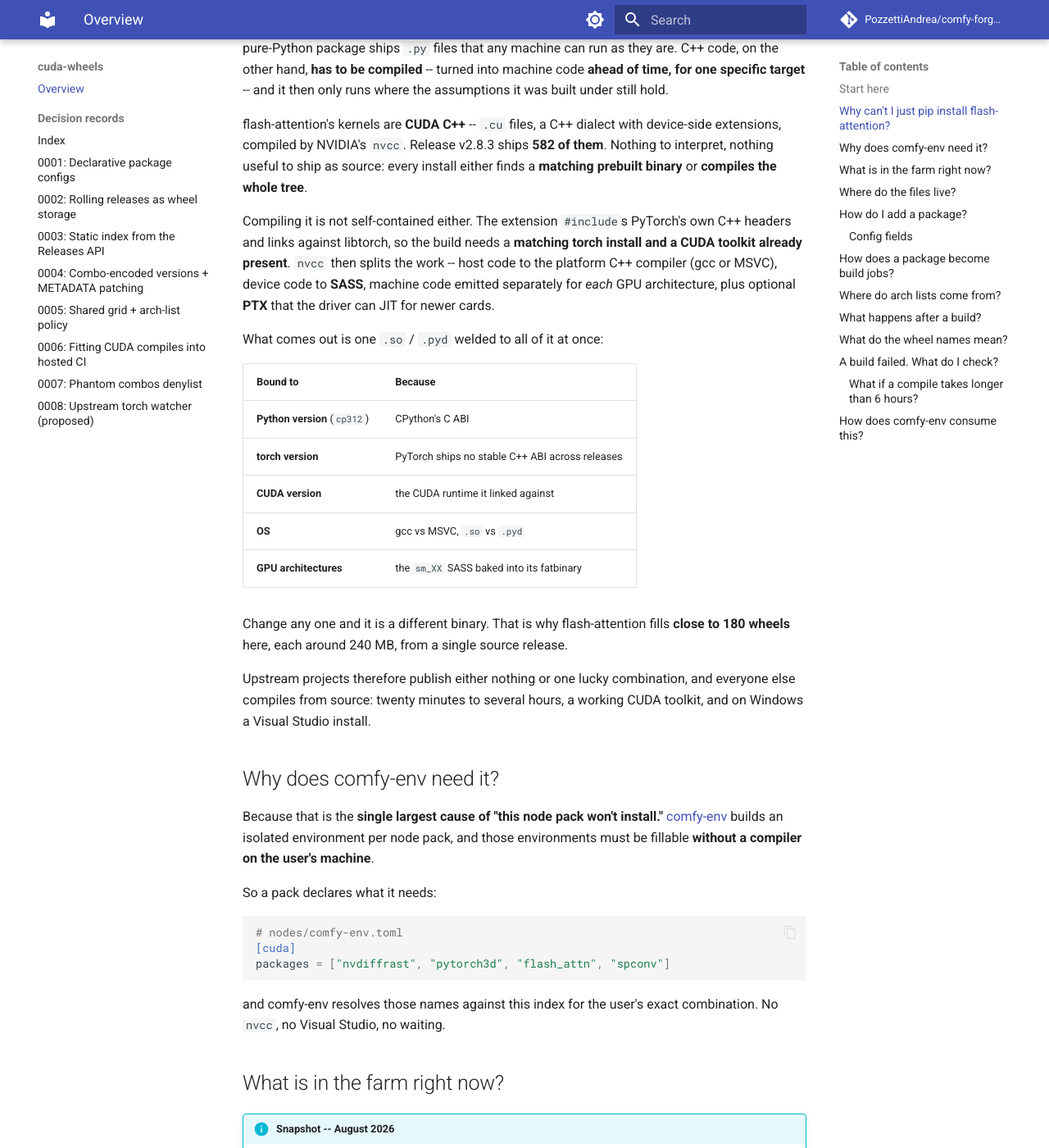
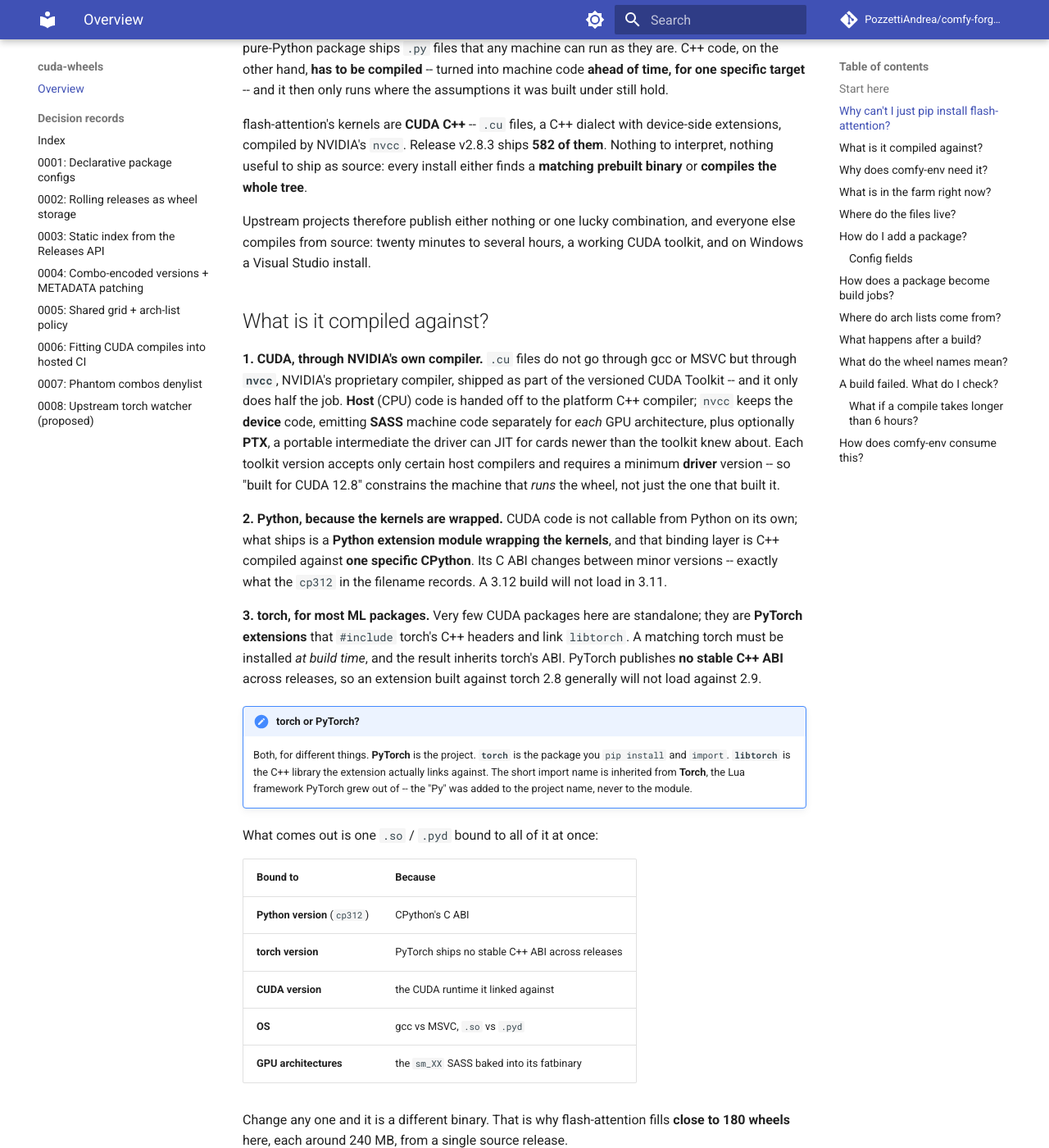
Before and after one commit to Comfy-Forge/comfy-forge-docs, an MkDocs documentation site: the page built from docs/cuda-wheels/index.md, in a window 1280 px wide and 1400 px high, scrolled down 1117 px. Shown: the whole window at 82% size. Built offline with MkDocs 1.6.1 and Material for MkDocs 9.7.7, drawn with Linux system fonts in a browser that asks for light colours; comment, search, counter and statistics services are not loaded; some of the changed text lies outside the part shown.

Commit message:
cuda-wheels: break the compile down into its three bindings
"Compiling it is not self-contained either" collapsed three separate facts
into one paragraph. Split into its own section, one numbered layer each:

1. CUDA. .cu files go through nvcc, NVIDIA's proprietary compiler, shipped
   in the versioned CUDA Toolkit -- and it only does half the job, handing
   host code to gcc/MSVC and keeping device code, which it emits as
   per-architecture SASS plus optional PTX for JIT on newer cards. Each
   toolkit accepts only certain host compilers and needs a minimum driver,
   so the CUDA version constrains the machine that runs the wheel, not just
   the one that built it.
2. Python. A CUDA package is a Python wrapper around kernels, and that
   binding layer is compiled against one specific CPython -- which is what
   the cp312 tag records.
3. torch. Most CUDA packages here are PyTorch extensions linking libtorch,
   and PyTorch has no stable C++ ABI, so 2.8 and 2.9 are different targets.

Adds a note answering torch vs PyTorch, since the page uses both: PyTorch
is the project, torch the package you import, libtorch the C++ library --
the module name inherited from the Lua Torch it grew out of.

Sharpens why comfy-env needs this: the promise is that you click install in
ComfyUI Manager and it just runs, with no build tools and no PhD in
dependency management, which is only possible if every piece is
downloadable rather than buildable. Also says plainly that comfy-env
installs the resolved wheels, and that a node pack declares them in its
comfy-env.toml.

````diff
--- a/docs/cuda-wheels/index.md
+++ b/docs/cuda-wheels/index.md
@@ -49,14 +49,43 @@
 install either finds a **matching prebuilt binary** or **compiles the whole
 tree**.
 
-Compiling it is not self-contained either. The extension `#include`s PyTorch's
-own C++ headers and links against libtorch, so the build needs a **matching
-torch install and a CUDA toolkit already present**. `nvcc` then splits the
-work -- host code to the platform C++ compiler (gcc or MSVC), device code to
-**SASS**, machine code emitted separately for *each* GPU architecture, plus
-optional **PTX** that the driver can JIT for newer cards.
+Upstream projects therefore publish either nothing or one lucky combination,
+and everyone else compiles from source: twenty minutes to several hours, a
+working CUDA toolkit, and on Windows a Visual Studio install.
 
-What comes out is one `.so` / `.pyd` welded to all of it at once:
+## What is it compiled against?
+
+**1. CUDA, through NVIDIA's own compiler.** `.cu` files do not go through gcc
+or MSVC but through **`nvcc`**, NVIDIA's proprietary compiler, shipped as part
+of the versioned CUDA Toolkit -- and it only does half the job. **Host** (CPU)
+code is handed off to the platform C++ compiler; `nvcc` keeps the **device**
+code, emitting **SASS** machine code separately for *each* GPU architecture,
+plus optionally **PTX**, a portable intermediate the driver can JIT for cards
+newer than the toolkit knew about. Each toolkit version accepts only certain
+host compilers and requires a minimum **driver** version -- so "built for CUDA
+12.8" constrains the machine that *runs* the wheel, not just the one that
+built it.
+
+**2. Python, because the kernels are wrapped.** CUDA code is not callable from
+Python on its own; what ships is a **Python extension module wrapping the
+kernels**, and that binding layer is C++ compiled against **one specific
+CPython**. Its C ABI changes between minor versions -- exactly what the `cp312`
+in the filename records. A 3.12 build will not load in 3.11.
+
+**3. torch, for most ML packages.** Very few CUDA packages here are standalone;
+they are **PyTorch extensions** that `#include` torch's C++ headers and link
+`libtorch`. A matching torch must be installed *at build time*, and the result
+inherits torch's ABI. PyTorch publishes **no stable C++ ABI** across releases,
+so an extension built against torch 2.8 generally will not load against 2.9.
+
+!!! note "torch or PyTorch?"
+    Both, for different things. **PyTorch** is the project. **`torch`** is the
+    package you `pip install` and `import`. **`libtorch`** is the C++ library
+    the extension actually links against. The short import name is inherited
+    from **Torch**, the Lua framework PyTorch grew out of -- the "Py" was added
+    to the project name, never to the module.
+
+What comes out is one `.so` / `.pyd` bound to all of it at once:
 
 | Bound to | Because |
 |---|---|
@@ -69,18 +98,20 @@
 Change any one and it is a different binary. That is why flash-attention fills
 **close to 180 wheels** here, each around 240 MB, from a single source release.
 
-Upstream projects therefore publish either nothing or one lucky combination,
-and everyone else compiles from source: twenty minutes to several hours, a
-working CUDA toolkit, and on Windows a Visual Studio install.
-
 ## Why does comfy-env need it?
 
-Because that is the **single largest cause of "this node pack won't install."**
-[comfy-env](../comfy-env/index.md) builds an isolated environment per node
-pack, and those environments must be fillable **without a compiler on the
-user's machine**.
+Because compiling is the **single largest cause of "this node pack won't
+install."**
 
-So a pack declares what it needs:
+The promise [comfy-env](../comfy-env/index.md) makes is that you click install
+on a node pack in **ComfyUI Manager and it just runs** -- no build tools, no
+CUDA toolkit, no hunting for the one torch version that satisfies everything,
+**no PhD in dependency management**. It keeps that promise by giving each pack
+its own isolated environment, and an environment can only be filled that
+quickly if every piece of it is **downloadable rather than buildable**.
+
+That is this repo's job. A node pack that makes use of CUDA packages can
+declare them in its `comfy-env.toml` config:
 
 ```toml
 # nodes/comfy-env.toml
@@ -89,7 +120,8 @@
 ```
 
 and comfy-env resolves those names against this index for the user's exact
-combination. No `nvcc`, no Visual Studio, no waiting.
+`(python, torch, cuda, os)` **and installs them**. No `nvcc`, no Visual Studio,
+no waiting.
 
 ## What is in the farm right now?
 
````
